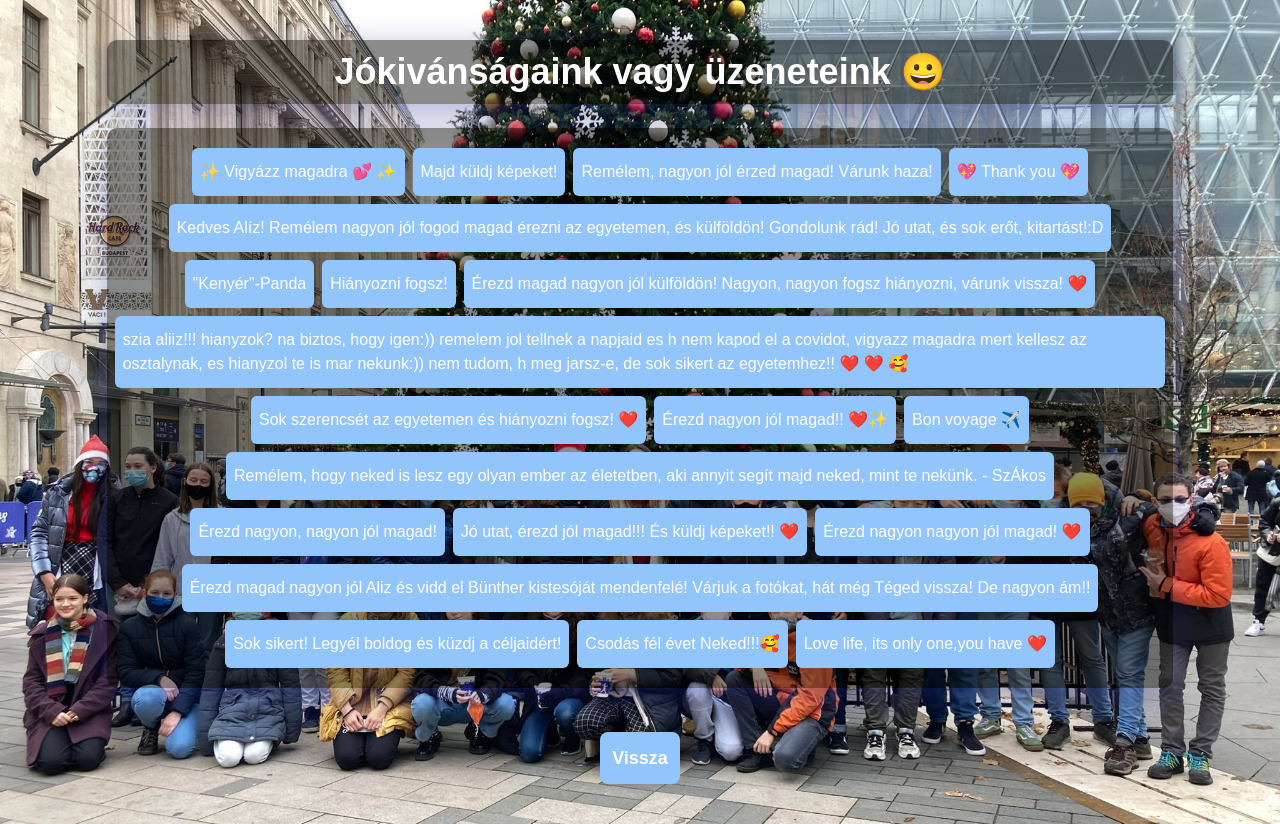
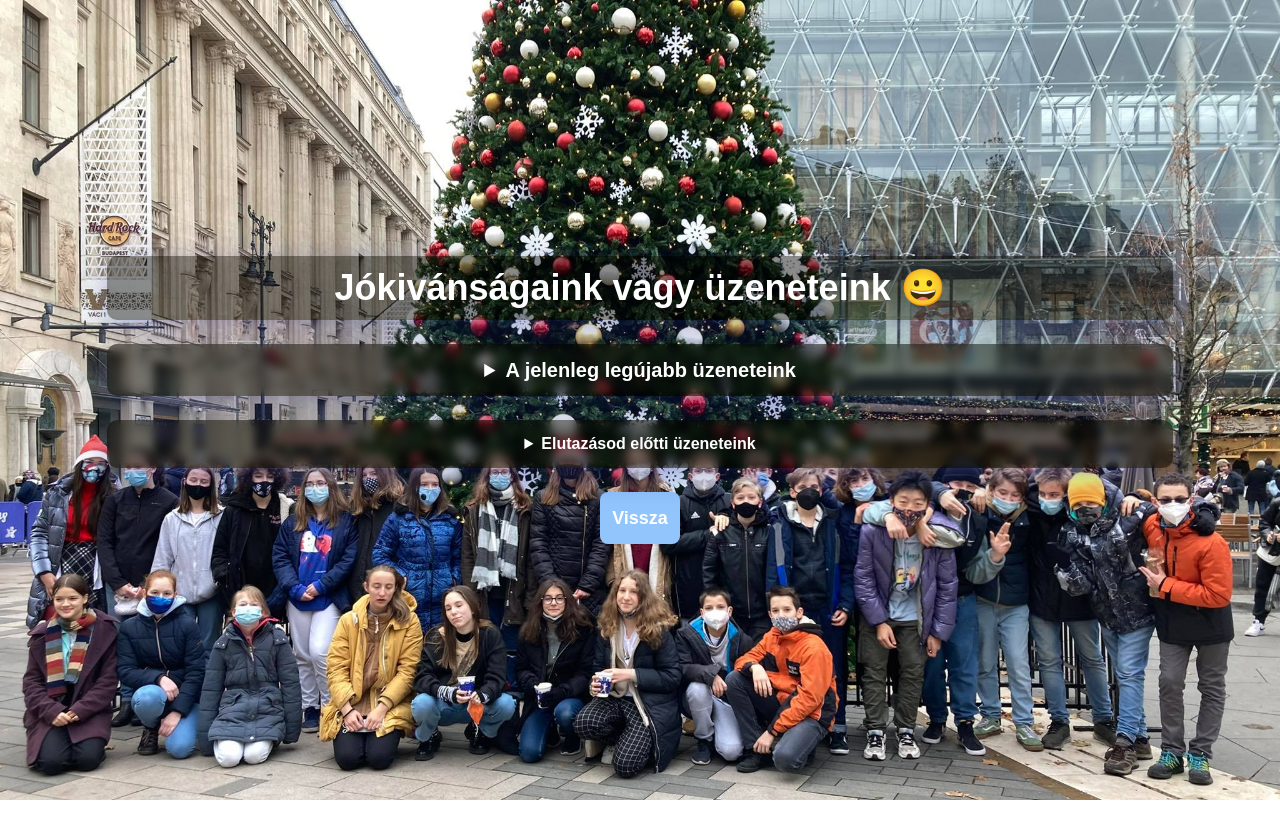
Before and after one commit to barnabasgoz/aliiz, a Next.js app: page /jokivansagok in a window 1280 px wide. After the commit the page ends 800 px from the top, so only its background shows below. Built offline with nearby package versions, Linux system fonts and the light colour scheme.

Commit message:
Added new messages

```diff
--- a/pages/jokivansagok.js
+++ b/pages/jokivansagok.js
@@ -5,13 +5,23 @@ import Link from 'next/link'
 
 function Jokivansagok(props) {
     return (
-        <div className='w-screen h-auto min-h-screen flex justify-center items-center bg-image bg-cover flex-col '>
+        <div className='w-full-width h-auto min-h-screen flex justify-center items-center bg-image bg-cover flex-col '>
             <Head>
                 <title>Jókívánságok 😀</title>
             </Head>
             <h1 className='mt-10 text-white font-bold font-poppins text-4xl glassbck p-3 w-5/6 text-center duration-700'>Jókivánságaink vagy üzeneteink 😀</h1>
             <br/>
-            <div className='mb-5 w-5/6 h-auto glassbck duration-700 rounded-md p-2 pt-5 pb-5 flex justify-center flex-wrap gap-2 '>
+            <details className="w-5/6 pm_glassbck text-center p-3 h-auto">
+            <summary className="font-poppins text-xl text-white font-bold">A jelenleg legújabb üzeneteink</summary>
+            <div className='mb-5 w-11/12 h-auto pm_glassbck rounded-md p-2 pt-5 pb-5 flex justify-center flex-wrap gap-2 mr-auto ml-auto'>
+                <div className='text-white font-poppins text-base hover:text-lg duration-700 hover:bg-blue-400 bg-blue-300 pt-3 pb-3 p-2 rounded-md'>nagyon várunk haza ❤️ addig is érezd nagyon-nagyon jól magad és vigyázz magadra!!!</div>
+                <div className='text-white font-poppins text-base hover:text-lg duration-700 hover:bg-blue-400 bg-blue-300 pt-3 pb-3 p-2 rounded-md'>Szia Aliiz! Egyszer énekeld el nekünk a tábordalodat😍❤️</div>
+            </div>
+            </details>
+            <br/>
+            <details className="w-5/6 pm_glassbck text-center p-3 h-auto">
+            <summary className="font-poppins text-white font-bold">Elutazásod előtti üzeneteink</summary>
+            <div className='mb-5 w-11/12 h-auto pm_glassbck rounded-md p-2 pt-5 pb-5 flex justify-center flex-wrap gap-2 mr-auto ml-auto'>
                 <div className='text-white font-poppins text-base hover:text-lg duration-700 hover:bg-blue-400 bg-blue-300 pt-3 pb-3 p-2 rounded-md'>✨ Vigyázz magadra 💕 ✨</div>
                 <div className='text-white font-poppins text-base hover:text-lg duration-700 hover:bg-blue-400 bg-blue-300 pt-3 pb-3 p-2 rounded-md'>Majd küldj képeket!</div>
                 <div className='text-white font-poppins text-base hover:text-lg duration-700 hover:bg-blue-400 bg-blue-300 pt-3 pb-3 p-2 rounded-md'>Remélem, nagyon jól érzed magad! Várunk haza!</div>
@@ -33,9 +43,10 @@ function Jokivansagok(props) {
                 <div className='text-white font-poppins text-base hover:text-lg duration-700 hover:bg-blue-400 bg-blue-300 pt-3 pb-3 p-2 rounded-md'>Csodás fél évet Neked!!!🥰</div>
                 <div className='text-white font-poppins text-base hover:text-lg duration-700 hover:bg-blue-400 bg-blue-300 pt-3 pb-3 p-2 rounded-md'>Love life, its only one,you have ❤️</div>
             </div>
+            </details>
             <br/>
             <Link href="/" passHref>
-                <div className='bg-blue-300 hover:bg-blue-400 duration-700 text-white font-poppins font-bold text-lg hover:text-2xl p-3 rounded-lg mb-10'>Vissza</div>
+                <div className='bg-blue-300 hover:bg-blue-400 duration-700 text-white font-poppins font-bold text-lg hover:text-2xl p-3 rounded-lg mb-10 cursor-pointer'>Vissza</div>
             </Link>
 
         </div>
--- a/styles/globals.css
+++ b/styles/globals.css
@@ -44,6 +44,14 @@ a {
   border-radius: 10px;
 }
 
+.pm_glassbck {
+  background: rgba(0, 0, 0, 0.5);
+  box-shadow: 0 8px 32px 0 rgba(31, 38, 135, 0.37);
+  backdrop-filter: blur(5px);
+  -webkit-backdrop-filter: blur(5px);
+  border-radius: 10px;
+}
+
 .emulated-flex-gap {
   --gap: 12px;
   display: inline-flex;
```
